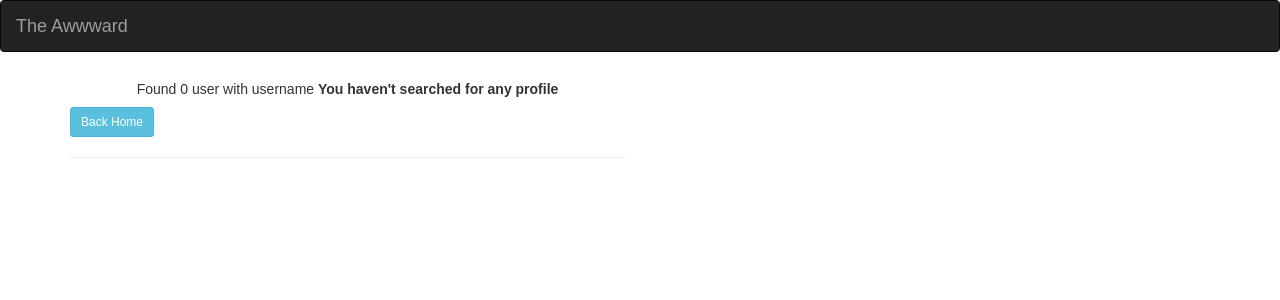
After one commit to Carolwanzuu/neighbourhood, a Django app: page /searchPro/ in a window 1280 px wide. The commit adds this page. Shown: the top 300 px of the page. Run offline with Django 3.2, Linux system fonts and the light colour scheme; some libraries are stand-ins or nearby versions.

Commit message:
defining search profile function

```diff
--- a/Django/awwward/projects/templates/results.html
+++ b/Django/awwward/projects/templates/results.html
@@ -1,5 +1,4 @@
 {% extends 'base.html' %}
-{% load crispy_forms_tags %}
 {% block content %}
 <div class="container" style="margin-top:7%">
     <div class="row">
--- /dev/null
+++ b/Django/awwward/projects/templates/search.html
@@ -0,0 +1,40 @@
+<div class="class" style="font-family: 'Jost', sans-serif;">
+    {% extends 'base.html' %}
+    {% block content %}
+    <div class="container mt-5">
+        <div class="row">
+            <div class="col-md-6 mx-auto">
+                {% if results %}
+                <h5 class="text-center">Found {{ results|length }} projects{{ results|pluralize }}</h5>
+                {% else %}
+                <h5 class="text-center"> Found 0 user with username <strong>{{message}}</strong></h5>
+
+                <a class="d-block mx-auto" href="/">
+                    <button class="btn btn-sm btn-info d-block mx-auto">Back Home</button>
+                </a>
+                {% endif %}
+                <hr>
+
+            </div>
+
+        </div>
+
+        {% if results %}
+        {% for res in results %}
+
+        <div class="row pt-3">
+            <div class="col-md-8">
+                <img src="{{res.photo.url}}" alt="oops cant display" height="300px">
+            </div>
+            <div class="col-md-4">
+                <span><strong><a href="{{res.projectUrl}}">{{res.description}}</a></strong></span>
+            </div>
+        </div>
+        {%endfor%}
+        {%endif%}
+
+    </div>
+
+
+    {% endblock %}
+</div>
--- a/Django/awwward/projects/urls.py
+++ b/Django/awwward/projects/urls.py
@@ -8,8 +8,10 @@ urlpatterns = [
     path('',views.welcome,name = 'welcome'),
     path('profile/',views.Profile,name = 'profile'),
     path('editprofile/',views.edit_Profile,name = 'editprofile'),
+    path('searchPro/', views.searchprofile, name='search'),
     path('projects/',views.project,name = 'projects'),
     path('newproject/',views.newProject,name = 'newProject'),
+    path('search/', views.search_project, name='search'),
     # path('rate/<id>/',views.rate,name = 'rate')
 
 ]
--- a/Django/awwward/projects/views.py
+++ b/Django/awwward/projects/views.py
@@ -32,6 +32,20 @@ def edit_Profile(request):
     }
     return render(request, 'editProfile.html', context)
 
+def searchprofile(request):
+    if 'searchUser' in request.GET and request.GET['searchUser']:
+        name = request.GET.get("searchUser")
+        searchResults = Projects.search_projects(name)
+        message = f'name'
+        params = {
+            'results': searchResults,
+            'message': message
+        }
+        return render(request, 'search.html', params)
+    else:
+        message = "You haven't searched for any profile"
+    return render(request, 'search.html', {'message': message})
+
 
 def project(request):
     proj = Projects.objects.all
@@ -54,7 +68,7 @@ def newProject(request):
 def search_project(request):
     if request.method == 'GET':
         title = request.GET.get("title")
-        results = Projects.objects.filter(title__icontains=title).all()
+        results = Projects.objects.filter(title=title).all()
         print(results)
         message = f'name'
         params = {
```
